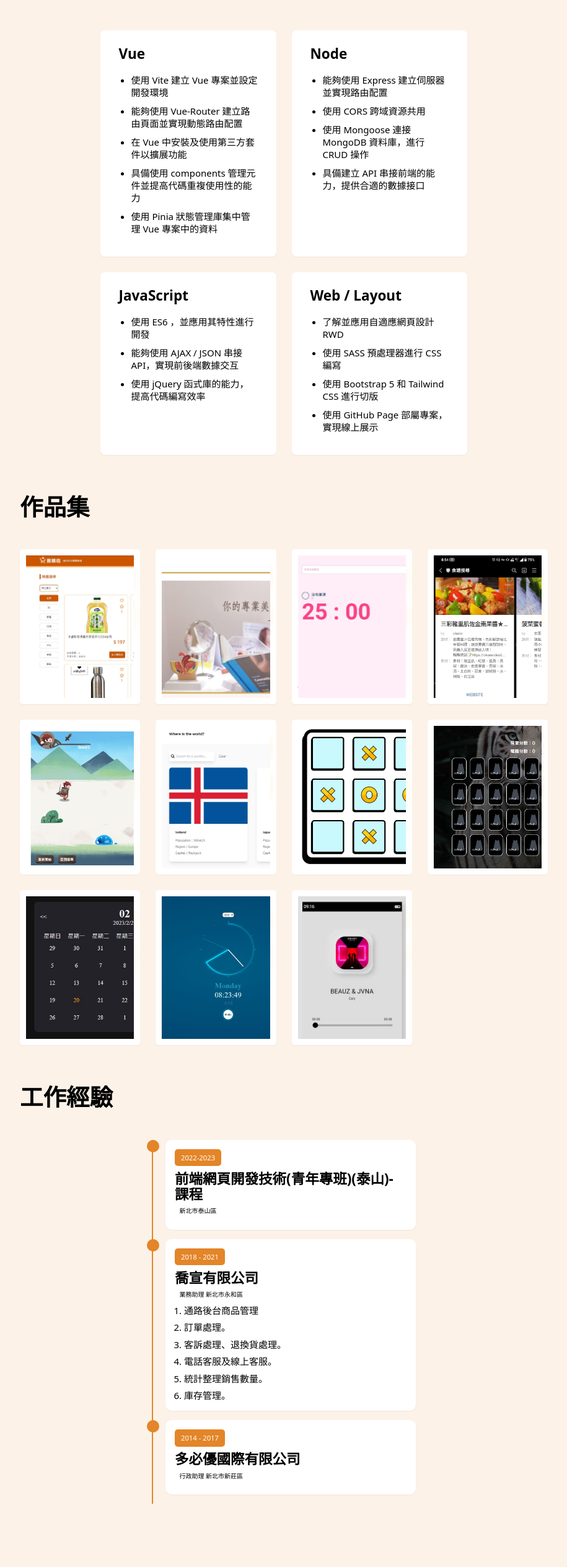
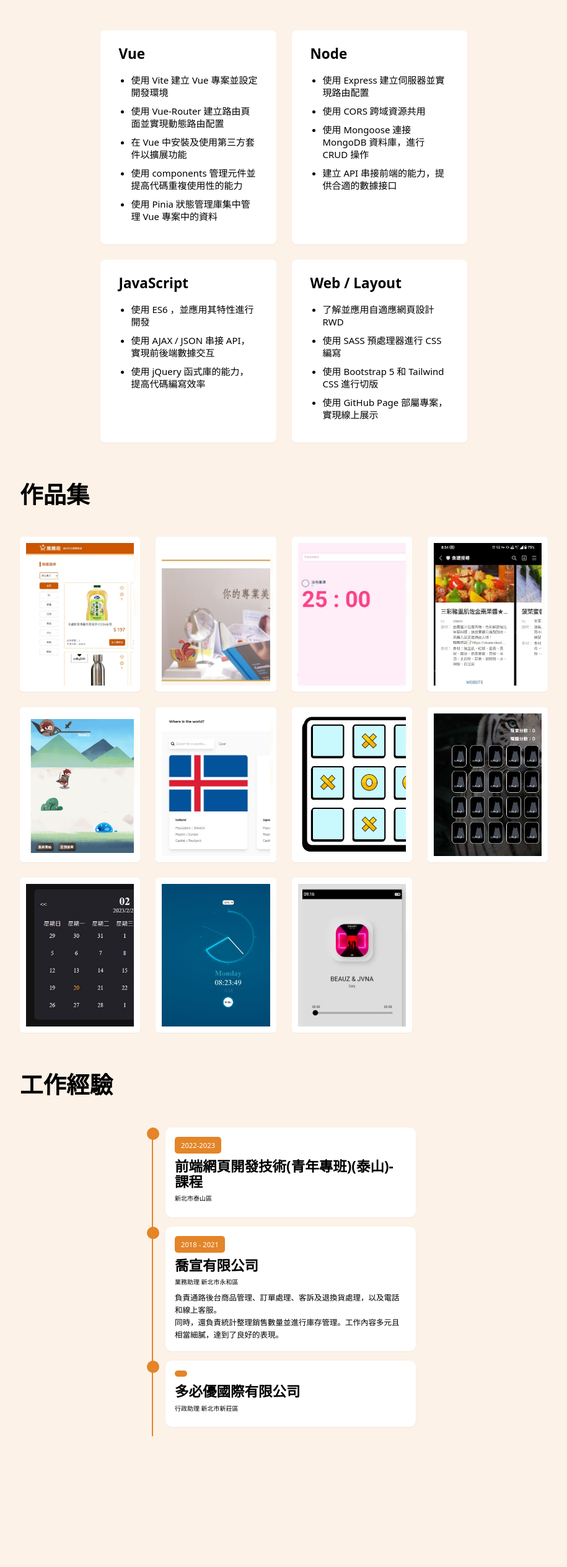
Before and after one commit to a733181/info, a Vue app: page / in a window 1280 px wide. Shown: the part 1684-4212 px from the top of the page at 62% size, without its empty margins (332-1247 px from the left). Built offline with nearby package versions, Linux system fonts and the light colour scheme.

Commit message:
更新 工作經驗

```diff
--- a/src/components/TheSkill.vue
+++ b/src/components/TheSkill.vue
@@ -28,26 +28,26 @@
     title: 'Vue',
     list: [
       '使用 Vite 建立 Vue 專案並設定開發環境',
-      '能夠使用 Vue-Router 建立路由頁面並實現動態路由配置',
+      '使用 Vue-Router 建立路由頁面並實現動態路由配置',
       '在 Vue 中安裝及使用第三方套件以擴展功能',
-      '具備使用 components 管理元件並提高代碼重複使用性的能力',
+      '使用 components 管理元件並提高代碼重複使用性的能力',
       '使用 Pinia 狀態管理庫集中管理 Vue 專案中的資料',
     ],
   },
   {
     title: 'Node',
     list: [
-      '能夠使用 Express 建立伺服器並實現路由配置',
+      '使用 Express 建立伺服器並實現路由配置',
       '使用 CORS 跨域資源共用',
       '使用 Mongoose 連接 MongoDB 資料庫，進行 CRUD 操作',
-      '具備建立 API 串接前端的能力，提供合適的數據接口',
+      '建立 API 串接前端的能力，提供合適的數據接口',
     ],
   },
   {
     title: 'JavaScript',
     list: [
       '使用 ES6 ，並應用其特性進行開發',
-      '能夠使用 AJAX / JSON 串接 API，實現前後端數據交互',
+      '使用 AJAX / JSON 串接 API，實現前後端數據交互',
       '使用 jQuery 函式庫的能力，提高代碼編寫效率',
     ],
   },
--- a/src/components/TheWork.vue
+++ b/src/components/TheWork.vue
@@ -2,52 +2,51 @@
   <section id="work">
     <h2 class="text-6xl my-10 lg:mb-20 font-bold">工作經驗</h2>
     <ul class="lg:w-1/2 mx-auto">
-      <li class="dot">
+      <li class="dot" v-for="(job, index) in jobs" :key="index">
         <div class="bg-white p-6 shadow-sm rounded-2xl">
           <p
             class="text-white bg-primary text-lg inline-block py-2 px-4 rounded-lg"
           >
-            2022-2023
+            {{ job.worKDate }}
           </p>
           <h3 class="text-4xl font-bold py-3">
-            前端網頁開發技術(青年專班)(泰山)-課程
+            {{ job.company }}
           </h3>
-          <p class="mb-3 ml-3">新北市泰山區</p>
-        </div>
-      </li>
-      <li class="dot">
-        <div class="bg-white p-6 shadow-sm rounded-2xl">
-          <p
-            class="text-white bg-primary text-lg inline-block py-2 px-4 rounded-lg"
-          >
-            2018 - 2021
+          <p class="mb-3">{{ job.jobTitle }} {{ job.area }}</p>
+          <p class="text-xl whitespace-pre-line leading-relaxed">
+            {{ job.content }}
           </p>
-          <h3 class="text-4xl font-bold py-3">喬宣有限公司</h3>
-          <p class="mb-3 ml-3">業務助理 新北市永和區</p>
-          <ul class="list-decimal ml-6 space-y-3">
-            <li class="text-2xl">通路後台商品管理</li>
-            <li class="text-2xl">訂單處理。</li>
-            <li class="text-2xl">客訴處理、退換貨處理。</li>
-            <li class="text-2xl">電話客服及線上客服。</li>
-            <li class="text-2xl">統計整理銷售數量。</li>
-            <li class="text-2xl">庫存管理。</li>
-          </ul>
-        </div>
-      </li>
-      <li class="dot">
-        <div class="bg-white p-6 shadow-sm rounded-2xl">
-          <p
-            class="text-white bg-primary text-lg inline-block py-2 px-4 rounded-lg"
-          >
-            2014 - 2017
-          </p>
-          <h3 class="text-4xl font-bold py-3">多必優國際有限公司</h3>
-          <p class="mb-3 ml-3">行政助理 新北市新莊區</p>
         </div>
       </li>
     </ul>
   </section>
 </template>
+
+<script setup>
+const jobs = [
+  {
+    company: '前端網頁開發技術(青年專班)(泰山)-課程',
+    worKDate: '2022-2023',
+    jobTitle: '',
+    area: '新北市泰山區',
+    content: '',
+  },
+  {
+    company: '喬宣有限公司',
+    worKDate: '2018 - 2021',
+    jobTitle: '業務助理',
+    area: '新北市永和區',
+    content:
+      '負責通路後台商品管理、訂單處理、客訴及退換貨處理，以及電話和線上客服。\n同時，還負責統計整理銷售數量並進行庫存管理。工作內容多元且相當細膩，達到了良好的表現。',
+  },
+  {
+    company: '多必優國際有限公司',
+    jobTitle: '行政助理',
+    area: '新北市新莊區',
+    content: '',
+  },
+];
+</script>
 
 <style scoped>
 .dot {
```
